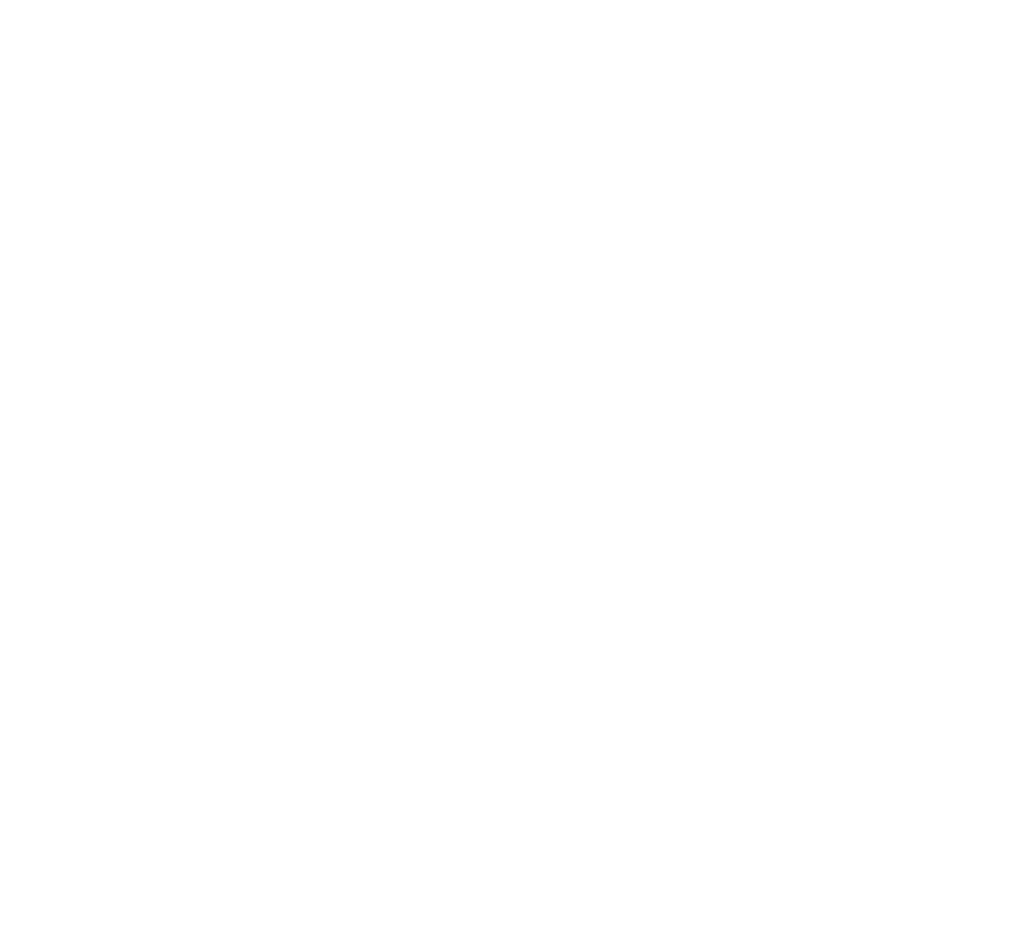
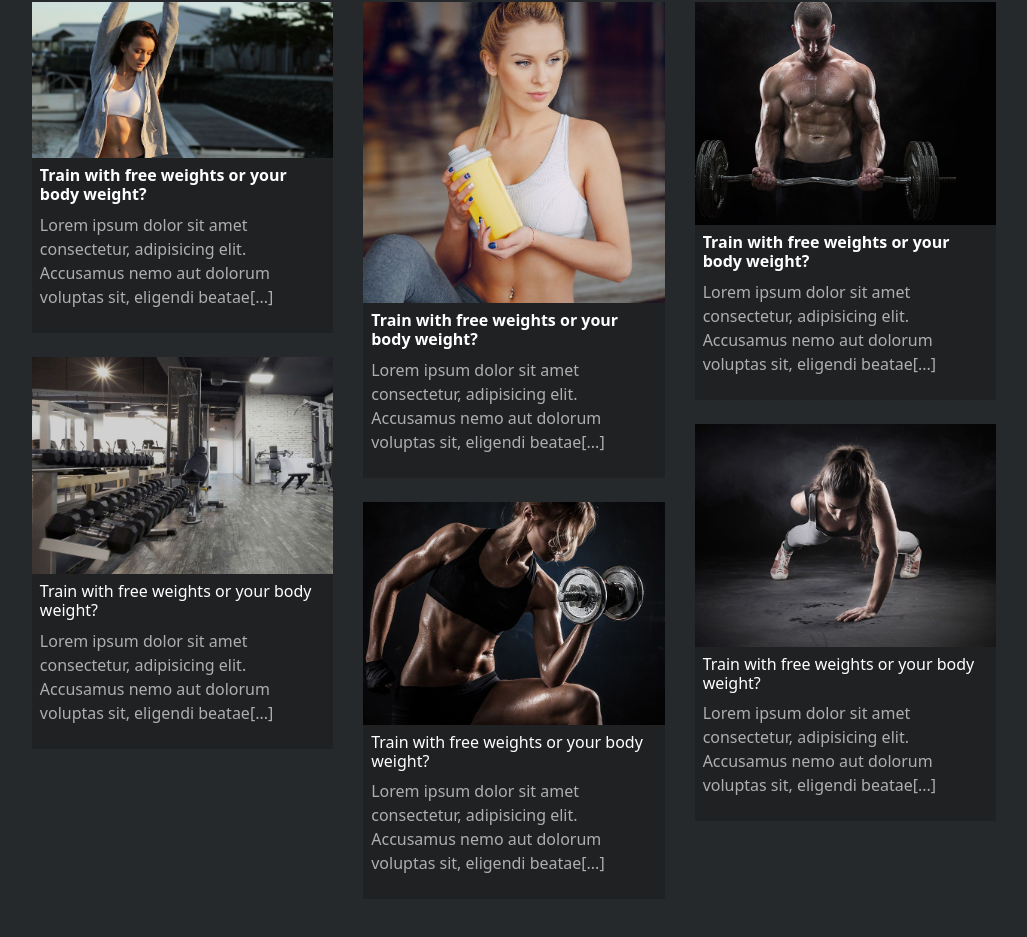
Before and after one commit to RuxandraRambet/proj-html-vuejs, a Vue app: page / in a window 1280 px wide. Shown: the part 5172-6109 px from the top of the page, without its empty margins (187-1214 px from the left). Before the commit the page ends 4996 px from the top, so only its background shows below. Built offline with nearby package versions, Linux system fonts and the light colour scheme.

Commit message:
feat: article section in main

```diff
--- a/src/components/AppMain.vue
+++ b/src/components/AppMain.vue
@@ -6,6 +6,7 @@ import ResultsSection from './ResultsSection.vue';
 import PerformanceSection from './PerformanceSection.vue';
 import QuoteSection from './QuoteSection.vue';
 import TrainersSection from './TrainersSection.vue';
+import ArticlesSection from './ArticlesSection.vue'
 export default {
     name: 'AppMain',
     components: {
@@ -16,6 +17,7 @@ export default {
         PerformanceSection,
         QuoteSection,
         TrainersSection,
+        ArticlesSection,
     }
 }
 </script>
@@ -29,6 +31,8 @@ export default {
         <PerformanceSection/>
         <QuoteSection/>
         <TrainersSection/>
+        <ArticlesSection/>
+
     </main>
 </template>
 
--- /dev/null
+++ b/src/components/ArticlesSection.vue
@@ -0,0 +1,123 @@
+<script>
+export default {
+    name: 'Articles',
+}
+</script>
+
+<template>
+    <section>
+        <div class="container pt-5">
+            <!-- Title and divider container -->
+            <div class="section-top pt-5 text-center">
+                <h2 class="text-uppercase text-white fw-bold">Performance News</h2>
+                <img src="../assets/img/divider-xx-red.png" alt="divider X" class="pt-3 pb-4">
+            </div>
+            <!-- /Title and divider container -->
+            <div class="row-rr d-flex"> //qui fare il calcolo
+
+                <!-- Devided in 3 main columns each containing 2 col-components -->
+                <!-- column 1 -->
+                <div class="column d-flex flex-column">
+                    <div clsss="item">
+                        <div class="item-top">
+                            <img src="../assets/img/blog1.jpg" alt="" class="w-100">
+                        </div>
+                        <div class="item-bottom p-2">
+                            <h6 class="text-white fw-bold">Train with free weights or your body weight?</h6>
+                            <p>Lorem ipsum dolor sit amet consectetur, adipisicing elit. Accusamus nemo aut dolorum voluptas
+                                sit, eligendi beatae[...]</p>
+                        </div>
+                    </div>
+                    <div class="item mt-4">
+                        <div class="item-top">
+                            <img src="../assets/img/blog4.jpg" alt="" class="w-100">
+                        </div>
+                        <div class="item-bottom p-2">
+                            <h6 class="text-white">Train with free weights or your body weight?</h6>
+                            <p>Lorem ipsum dolor sit amet consectetur, adipisicing elit. Accusamus nemo aut dolorum voluptas
+                                sit, eligendi beatae[...]</p>
+                        </div>
+                    </div>
+                </div>
+                <!-- /column1 -->
+                <!-- column2 -->
+                <div class="column d-flex flex-column">
+                    <div clsss="item">
+                        <div class="item-top">
+                            <img src="../assets/img/blog6.jpg" alt="" class="w-100">
+                        </div>
+                        <div class="item-bottom p-2">
+                            <h6 class="text-white fw-bold">Train with free weights or your body weight?</h6>
+                            <p>Lorem ipsum dolor sit amet consectetur, adipisicing elit. Accusamus nemo aut dolorum voluptas
+                                sit, eligendi beatae[...]</p>
+                        </div>
+                    </div>
+                    <div class="item mt-4">
+                        <div class="item-top">
+                            <img src="../assets/img/trainer3.jpg" alt="" class="w-100">
+                        </div>
+                        <div class="item-bottom p-2">
+                            <h6 class="text-white">Train with free weights or your body weight?</h6>
+                            <p>Lorem ipsum dolor sit amet consectetur, adipisicing elit. Accusamus nemo aut dolorum voluptas
+                                sit, eligendi beatae[...]</p>
+                        </div>
+                    </div>
+                </div>
+                <!-- /column2 -->
+                <!-- column3 -->
+                <div class="column d-flex flex-column">
+                    <div clsss="item">
+                        <div class="item-top">
+                            <img src="../assets/img/trainer4.jpg" alt="" class="w-100">
+                        </div>
+                        <div class="item-bottom p-2">
+                            <h6 class="text-white fw-bold">Train with free weights or your body weight?</h6>
+                            <p>Lorem ipsum dolor sit amet consectetur, adipisicing elit. Accusamus nemo aut dolorum voluptas
+                                sit, eligendi beatae[...]</p>
+                        </div>
+                    </div>
+                    <div class="item mt-4">
+                        <div class="item-top">
+                            <img src="../assets/img/trainer1.jpg" alt="" class="w-100">
+                        </div>
+                        <div class="item-bottom p-2">
+                            <h6 class="text-white">Train with free weights or your body weight?</h6>
+                            <p>Lorem ipsum dolor sit amet consectetur, adipisicing elit. Accusamus nemo aut dolorum voluptas
+                                sit, eligendi beatae[...]</p>
+                        </div>
+                    </div>
+                </div>
+                <!-- /column3 -->
+            </div>
+            <!-- Button -->
+            <div class="btn-container text-center mt-4 pb-5">
+                <button class="btn rounded-0 text-uppercase py-2 px-5">Read all articles</button>
+            </div>
+            <!-- /Button -->
+        </div>
+    </section>
+</template>
+
+<style lang="scss" scoped>
+@use '../assets/scss/partials/variables' as *;
+
+section {
+    background-color: $primarybgcolor;
+
+    .column {
+        margin: 15px;
+        width: calc((100% / 3) - 30px);
+    }
+
+    p {
+        color: $textsecondarycolor;
+    }
+    .item-bottom {
+        background-color: $secondarybgcolor;
+    }
+    button {
+        border: 1px solid $textsecondarycolor;
+        color: $textsecondarycolor;
+    }
+}
+</style>
--- a/src/components/TrainersSection.vue
+++ b/src/components/TrainersSection.vue
@@ -75,7 +75,7 @@ export default {
 
             <!-- Button -->
             <div class="btn-container text-center mt-4 mb-5">
-                <button class="btn rounded-0 text-uppercase py-4 px-5">View all trainers</button>
+                <button class="btn rounded-0 text-uppercase py-2 px-5">View all trainers</button>
             </div>
             <!-- /Button -->
         </div>
```
